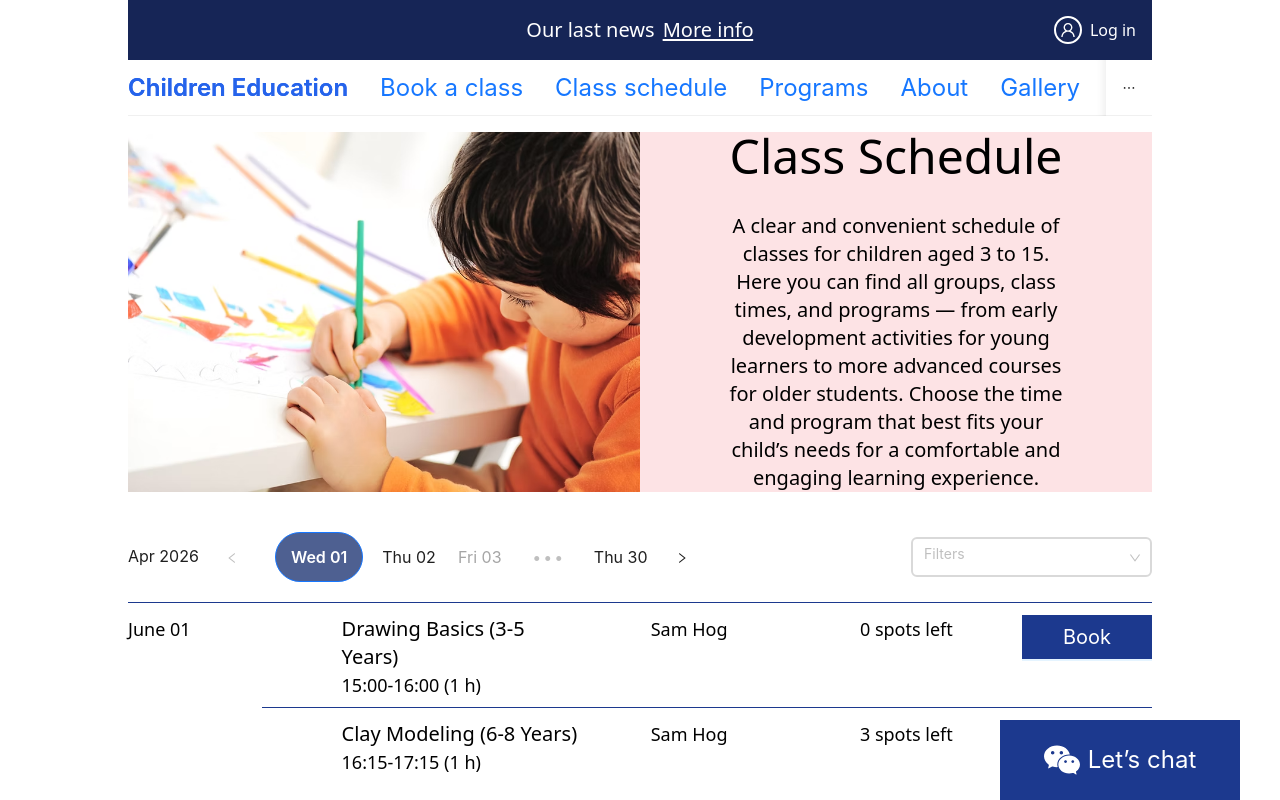
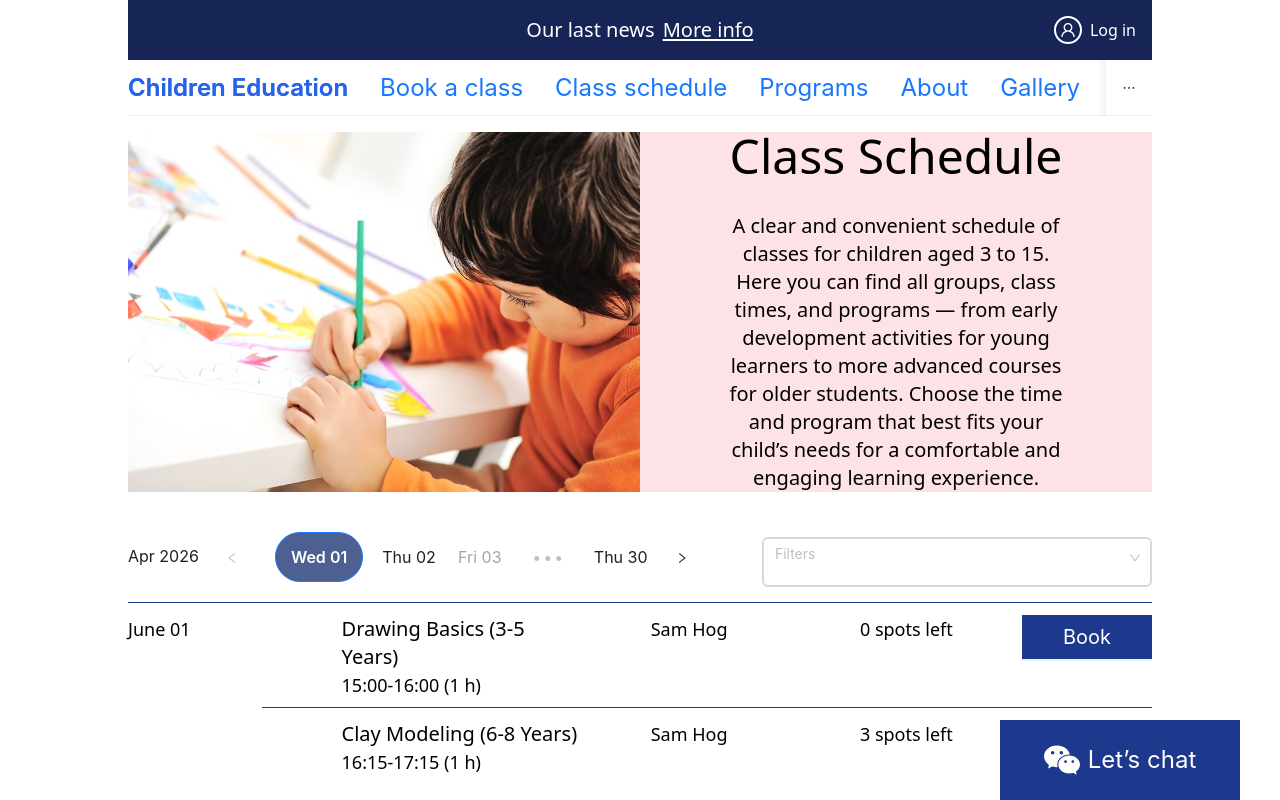
Before and after one commit to nekrasowa/Education-Club-for-toddlers, a Next.js app: page /schedule in a window 1280 px wide. Shown: the top 800 px of the page. Built offline with nearby package versions, Linux system fonts and the light colour scheme.

Commit message:
Fix filter fild styles

```diff
--- a/src/components/ui/ClassesSchedule/filteringClassesList.module.css
+++ b/src/components/ui/ClassesSchedule/filteringClassesList.module.css
@@ -29,10 +29,17 @@
 }
 
 :global(.ant-select-multiple.ant-select-show-arrow.ant-select-show-search) {
-  width: 20rem;
+  width: 40rem;
 }
 :global(.ant-select-selector) {
   margin-top: 45px;
+  margin-bottom: 15px;
+}
+
+:global(
+  .ant-select-outlined:not(.ant-select-customize-input) .ant-select-selector
+) {
+  height: auto;
 }
 
 :global(.ant-select .ant-select-arrow) {
@@ -58,7 +65,9 @@
   color: #000000;
   opacity: 0.4;
 }
-:global(.ant-pagination .ant-pagination-item-active:has(.pagination-disabled):hover) {
+:global(
+  .ant-pagination .ant-pagination-item-active:has(.pagination-disabled):hover
+) {
   color: #000000;
   opacity: 0.4;
 }
```
